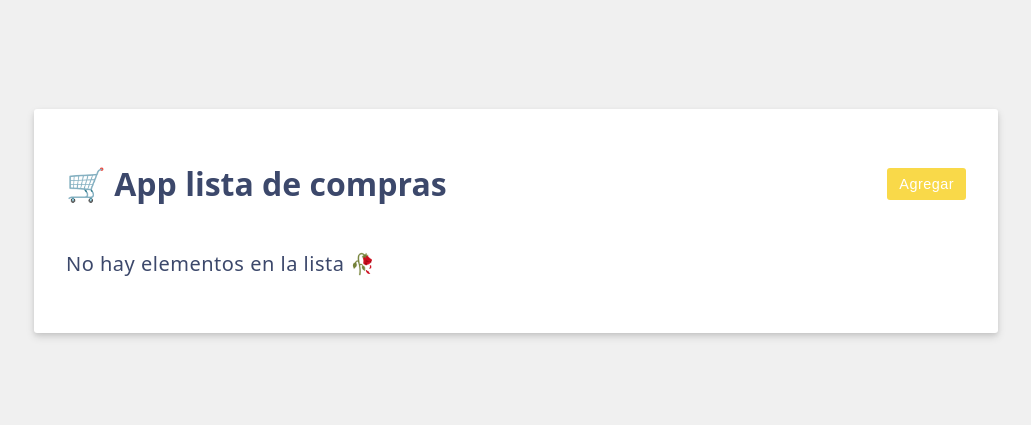
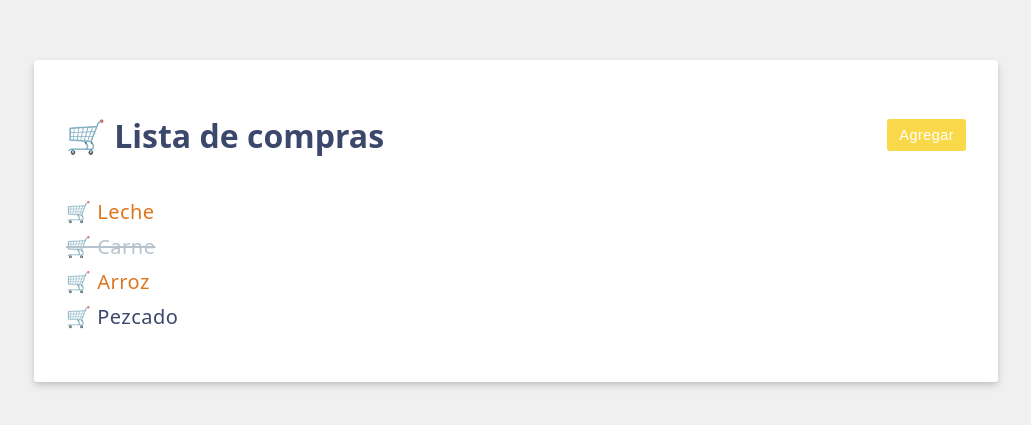
Before and after one commit to aldoogarcia/VueJs-ShoppingCart, a Vue app: page / in a window 1280 px wide. Shown: the part 179-604 px from the top of the page, without its empty margins (124-1155 px from the left). Built offline with nearby package versions, Linux system fonts and the light colour scheme.

Commit message:
⭐Feat: clase enlazada

```diff
--- a/src/App.vue
+++ b/src/App.vue
@@ -3,12 +3,12 @@
 import { ref } from 'vue'
 
 const items = ref([
-  //{ id: 1, label: "Leche" }, // Unique IDs and capitalized label
-  //{ id: 2, label: "Carne" },
-  //{ id: 3, label: "Arroz" },
-  //{ id: 4, label: "Pezcado" }
+  { id: 1, label: "Leche",purchased:false,highPriority:true }, // Unique IDs and capitalized label
+  { id: 2, label: "Carne",purchased:true ,highPriority:false},
+  { id: 3, label: "Arroz",purchased:false,highPriority:true },
+  { id: 4, label: "Pezcado",purchased:false,highPriority:false }
 ]);
-
+const header=ref("Lista de compras");
 const newItem= ref("");
 
 const saveItemp = ()=> {
@@ -28,7 +28,7 @@ const mostrarOcultar=(condicion)=>{
   <!-- head -->
   <div class="header">
     <h1>
-      🛒 App lista de compras
+      🛒 {{ header }}
     </h1>
     <button v-on:click="mostrarOcultar(false)" v-if="mostrar" class="btn">Cancelar</button>
     <button v-on:click="mostrarOcultar(true)" v-else class="btn btn-primary">Agregar</button>
@@ -47,7 +47,9 @@ const mostrarOcultar=(condicion)=>{
 </form>
 <!--Entrega de lista  -->
 <ul>
-  <li v-for="({id,label},i)  in items" v-bind:key="id">🛒 {{ label }}
+  <li v-for="({id,label,purchased,highPriority},i)  in items"
+  :class="{priority:highPriority, strikeout:purchased}"
+  v-bind:key="id">🛒 {{ label }}
   </li>
 </ul>
 <!-- Mensaje condicional -->
```
